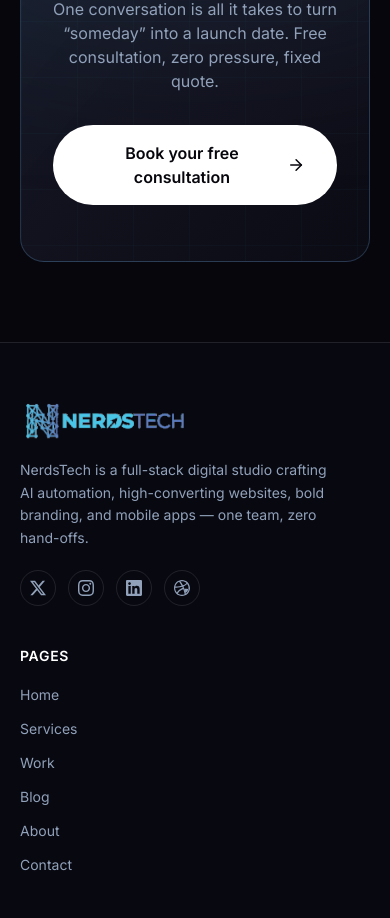
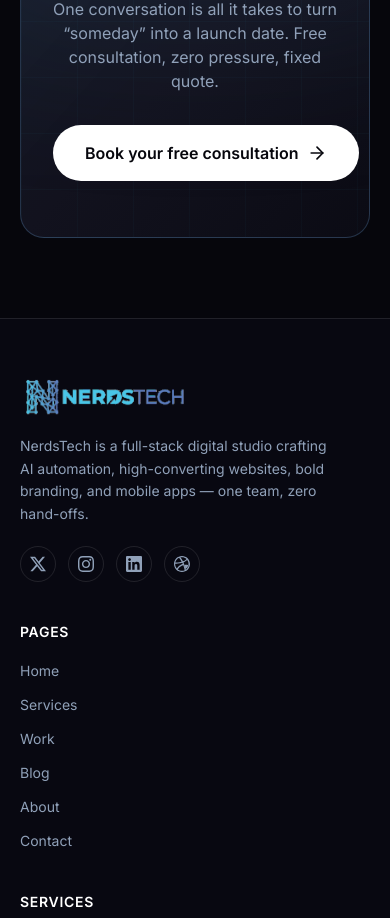
Before and after one commit to charlieboy350/nerds-tech-website, a Next.js app: page /blog in a window 390 px wide. Shown: the part 2620-3538 px from the top of the page. Built offline with nearby package versions, Linux system fonts and the light colour scheme.

Commit message:
Buttons: whitespace-nowrap so mobile matches desktop single-line

```diff
--- a/src/components/CtaBanner.tsx
+++ b/src/components/CtaBanner.tsx
@@ -28,7 +28,7 @@ export default function CtaBanner() {
               </p>
               <Link
                 href="/contact"
-                className="group mt-8 inline-flex items-center gap-2 rounded-full bg-white px-8 py-4 text-base font-semibold text-ink-950 transition-transform hover:scale-[1.03] active:scale-[0.98]"
+                className="group mt-8 inline-flex whitespace-nowrap items-center gap-2 rounded-full bg-white px-8 py-4 text-base font-semibold text-ink-950 transition-transform hover:scale-[1.03] active:scale-[0.98]"
               >
                 Book your free consultation
                 <ArrowRight className="size-5 transition-transform group-hover:translate-x-1" />
```
